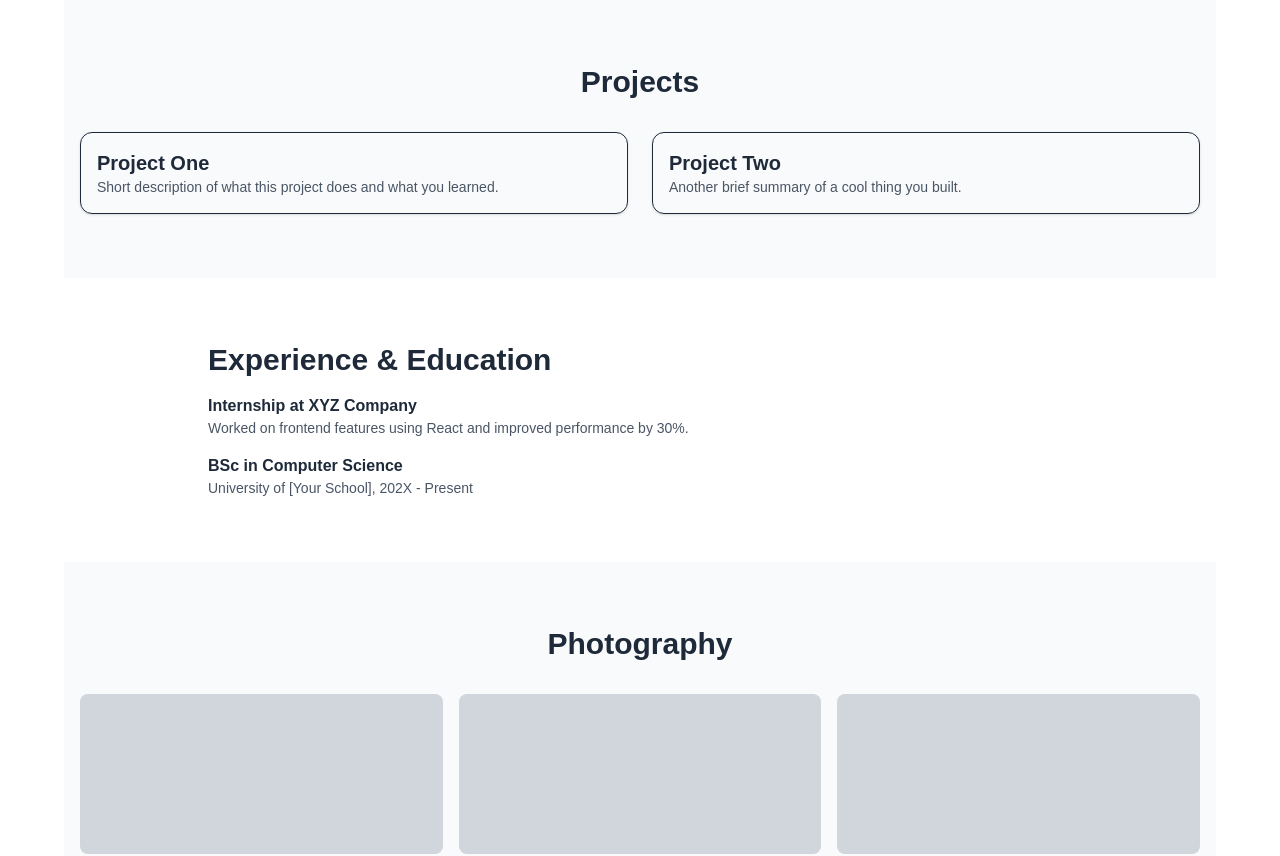
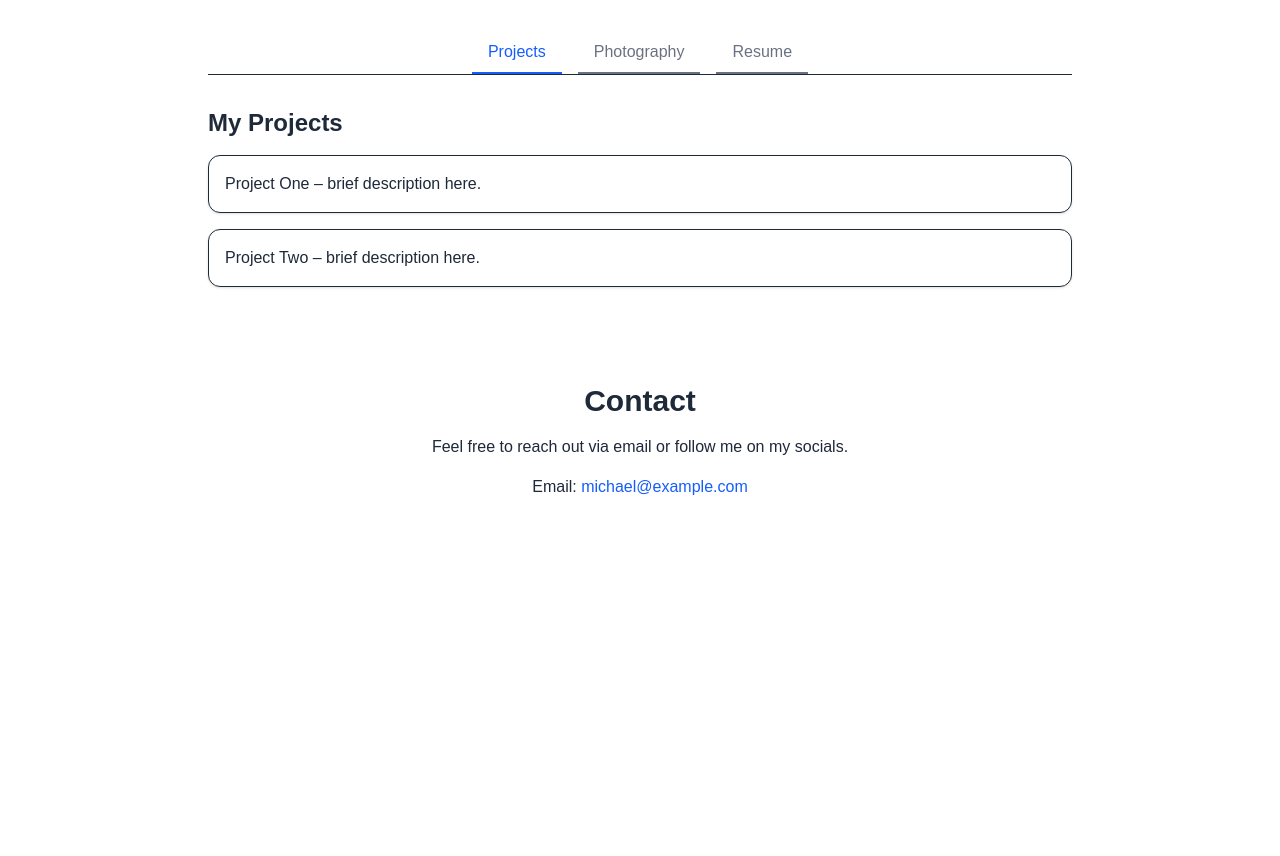
Before and after one commit to mcPrefect/michaelcronin.ie, a Next.js app in the folder michaelcronin-site/: page / in a window 1280 px wide. Shown: the part 480-1336 px from the top of the page. After the commit the page ends 1043 px from the top, so only its background shows below. Built offline with nearby package versions, Linux system fonts and the light colour scheme.

Commit message:
Add 'use client' directive to fix React hook error

```diff
--- a/michaelcronin-site/app/page.js
+++ b/michaelcronin-site/app/page.js
@@ -1,4 +1,13 @@
+"use client";
+
+import { useState } from "react";
+
 export default function Home() {
+  const [tab, setTab] = useState("projects");
+
+  const baseTabStyle = "px-4 py-2 border-b-2 font-medium text-gray-500 hover:text-blue-600 hover:border-blue-600";
+  const activeTabStyle = "px-4 py-2 border-b-2 font-medium text-blue-600 border-blue-600";
+
   return (
     <main className="min-h-screen bg-white text-gray-800">
       {/* Hero Section */}
@@ -15,44 +24,46 @@ export default function Home() {
         </p>
       </section>
 
-      {/* Projects Section */}
-      <section className="py-16 px-4 bg-gray-50 max-w-6xl mx-auto">
-        <h2 className="text-3xl font-semibold mb-8 text-center">Projects</h2>
-        <div className="grid md:grid-cols-2 gap-6">
-          <div className="border rounded-xl p-4 shadow">
-            <h3 className="text-xl font-bold">Project One</h3>
-            <p className="text-sm text-gray-600">Short description of what this project does and what you learned.</p>
+      {/* Tabbed Content */}
+      <section className="py-8 px-4 max-w-4xl mx-auto">
+        <div className="flex justify-center space-x-4 border-b mb-8">
+          <button className={tab === 'projects' ? activeTabStyle : baseTabStyle} onClick={() => setTab('projects')}>Projects</button>
+          <button className={tab === 'photography' ? activeTabStyle : baseTabStyle} onClick={() => setTab('photography')}>Photography</button>
+          <button className={tab === 'resume' ? activeTabStyle : baseTabStyle} onClick={() => setTab('resume')}>Resume</button>
+        </div>
+
+        {tab === 'projects' && (
+          <div>
+            <h3 className="text-2xl font-semibold mb-4">My Projects</h3>
+            <ul className="space-y-4">
+              <li className="border p-4 rounded-xl shadow">Project One – brief description here.</li>
+              <li className="border p-4 rounded-xl shadow">Project Two – brief description here.</li>
+            </ul>
           </div>
-          <div className="border rounded-xl p-4 shadow">
-            <h3 className="text-xl font-bold">Project Two</h3>
-            <p className="text-sm text-gray-600">Another brief summary of a cool thing you built.</p>
+        )}
+
+        {tab === 'photography' && (
+          <div>
+            <h3 className="text-2xl font-semibold mb-4">My Photography</h3>
+            <div className="grid grid-cols-2 md:grid-cols-3 gap-4">
+              <div className="h-40 bg-gray-300 rounded-lg"></div>
+              <div className="h-40 bg-gray-300 rounded-lg"></div>
+              <div className="h-40 bg-gray-300 rounded-lg"></div>
+            </div>
           </div>
-        </div>
-      </section>
+        )}
 
-      {/* Experience & Education */}
-      <section className="py-16 px-4 max-w-4xl mx-auto">
-        <h2 className="text-3xl font-semibold mb-4">Experience & Education</h2>
-        <div className="space-y-4">
+        {tab === 'resume' && (
           <div>
-            <h3 className="font-bold">Internship at XYZ Company</h3>
-            <p className="text-sm text-gray-600">Worked on frontend features using React and improved performance by 30%.</p>
+            <h3 className="text-2xl font-semibold mb-4">My Resume</h3>
+            <p>You can download my resume <a href="#" className="text-blue-600 underline">here</a>.</p>
+            <ul className="mt-4 space-y-2 text-sm text-gray-700">
+              <li><strong>Education:</strong> BSc in Computer Science, University of [Your School]</li>
+              <li><strong>Internships:</strong> Frontend intern at XYZ Company – built features in React</li>
+              <li><strong>Skills:</strong> JavaScript, React, Tailwind CSS, Python, Git</li>
+            </ul>
           </div>
-          <div>
-            <h3 className="font-bold">BSc in Computer Science</h3>
-            <p className="text-sm text-gray-600">University of [Your School], 202X - Present</p>
-          </div>
-        </div>
-      </section>
-
-      {/* Photography */}
-      <section className="py-16 px-4 bg-gray-50 max-w-6xl mx-auto">
-        <h2 className="text-3xl font-semibold mb-8 text-center">Photography</h2>
-        <div className="grid grid-cols-2 md:grid-cols-3 gap-4">
-          <div className="h-40 bg-gray-300 rounded-lg"></div>
-          <div className="h-40 bg-gray-300 rounded-lg"></div>
-          <div className="h-40 bg-gray-300 rounded-lg"></div>
-        </div>
+        )}
       </section>
 
       {/* Contact */}
```
